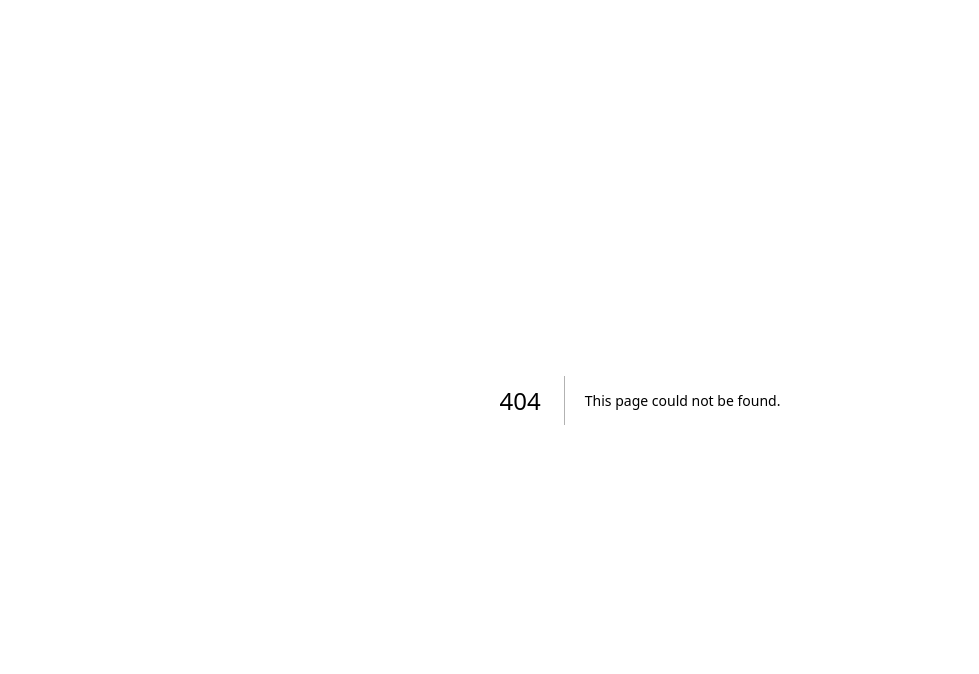
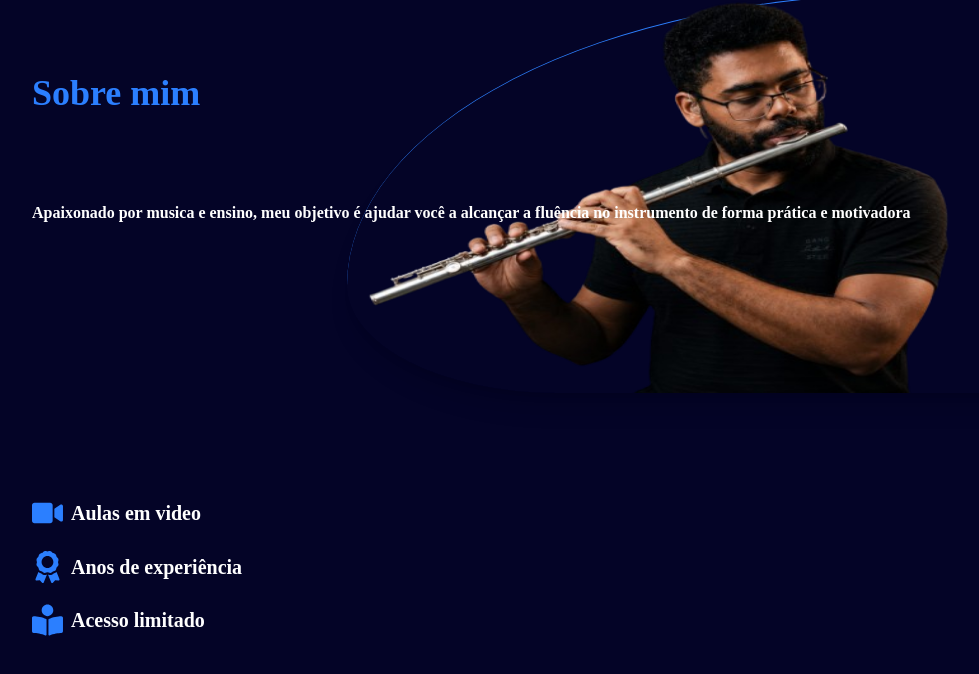
Before and after one commit to dev-brunosantos/MB-Site-Front, a Next.js app: page /sobre in a window 1280 px wide. Before the commit this address had no page. Shown: the top 674 px of the page, without its empty margins (0-979 px from the left). Built offline with nearby package versions, Linux system fonts and the light colour scheme.

Commit message:
iniciando o desenvolvimento da tela SOBRE

```diff
--- /dev/null
+++ b/src/app/(pages)/sobre/page.tsx
@@ -0,0 +1,73 @@
+import Image from "next/image";
+
+import { BtnIconComponent } from "@/src/components/buttom/BtnIcon";
+import { TelaComponent } from "@/src/components/Tela";
+
+import { FaVideo, FaBookReader, FaAward } from "react-icons/fa";
+
+import sobreFlauta from "../../../../public/bruno-flauta.png";
+
+export default function Sobre() {
+
+    const opcoesIcones = [
+        {
+            id: 1,
+            icone: FaVideo,
+            titulo: "Aulas em video"
+        },
+        {
+            id: 2,
+            icone: FaAward,
+            titulo: "Anos de experiência"
+        },
+        {
+            id: 2,
+            icone: FaBookReader,
+            titulo: "Acesso limitado"
+        }
+    ]
+
+    return (
+        <TelaComponent>
+            <div className="w-full h-full flex flex-col justify-evenly relative">
+
+                <div className="w-[80%] flex flex-col items-center gap-10 z-40 relative -top-20">
+                    <h2 className="w-full text-4xl font-bold text-blue-500 z-30">
+                        Sobre mim
+                    </h2>
+
+                    <div className="w-full min-h-30 flex items-center z-30">
+                        <p className="text-white font-bold">
+                            Apaixonado por musica e ensino, meu objetivo é ajudar
+                            você a alcançar a fluência no instrumento
+                            de forma prática e motivadora
+                        </p>
+                    </div>
+
+                    <div className="w-[80%] h-100 border-t border-blue-500 rounded-tl-[95%] rounded-bl-[35%] absolute -top-20 -right-30  shadow-xl z-0">
+                        <Image
+                            src={sobreFlauta}
+                            alt=""
+                            className="w-full h-full rounded-bl-2xl"
+                        />
+                    </div>
+                </div>
+
+                <div className="h-40 flex flex-col  z-40">
+                    {opcoesIcones.map(opt => (
+                        <BtnIconComponent
+                            key={opt.id}
+                            icone={opt.icone}
+                            iconeSize={32}
+                            iconeColor="oklch(62.3% 0.214 259.815)"
+                            titulo={opt.titulo}
+                            tituloSize={20}
+                            coluna={false}
+                        />
+                    ))}
+                </div>
+
+            </div>
+        </TelaComponent>
+    )
+}
```
